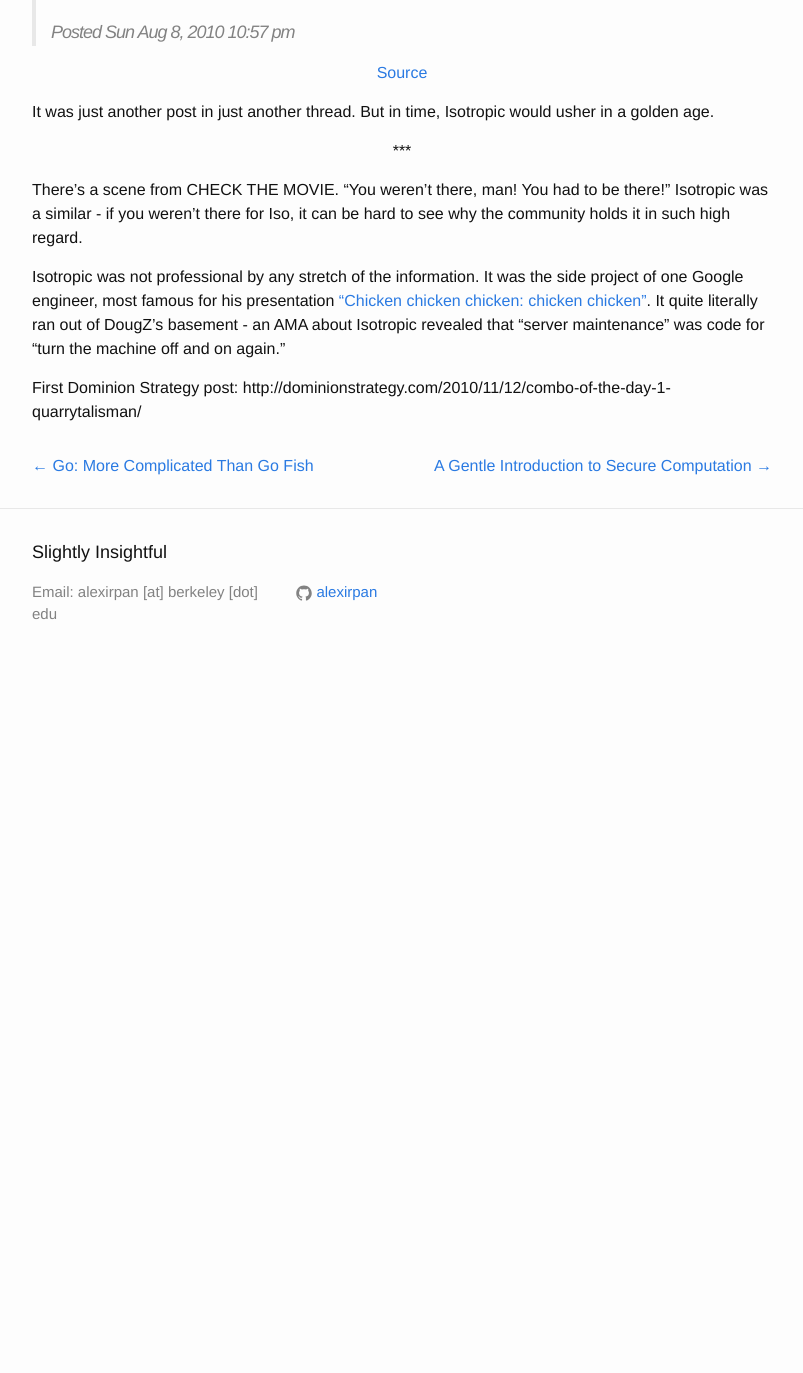
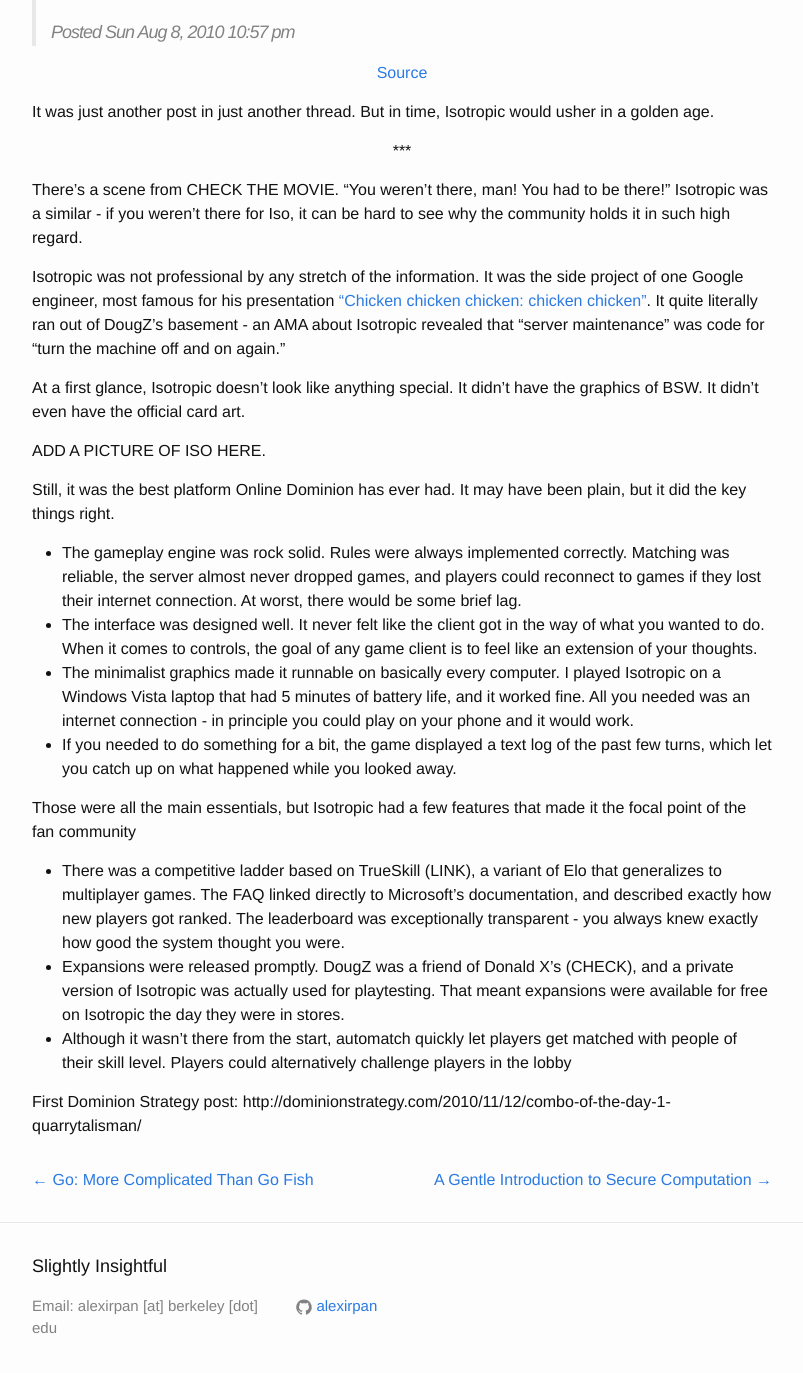
Before and after one commit to alexirpan/alexirpan.github.io, a Jekyll site: the page built from _posts/2016-02-10-dominion-history.markdown, in a window 1280 px wide and 1400 px high, scrolled down 1776 px. Shown: the top 1373 px of the window, without its empty margins (238-1041 px from the left). Built offline with Jekyll 4.4.1, drawn with Linux system fonts in a browser that asks for light colours; before the commit the page ends 2462 px from its top, so only the background shows below that.

Commit message:
Saving work here, going to bed

```diff
--- a/_posts/2016-02-10-dominion-history.markdown
+++ b/_posts/2016-02-10-dominion-history.markdown
@@ -100,6 +100,43 @@
 It quite literally ran out of DougZ's basement - an AMA about Isotropic revealed
 that "server maintenance" was code for "turn the machine off and on again."
 
+At a first glance, Isotropic doesn't look like anything special. It didn't have
+the graphics of BSW. It didn't even have the official card art.
+
+ADD A PICTURE OF ISO HERE.
+
+Still, it was the best platform Online Dominion has ever had. It may have been
+plain, but it did the key things right.
+
+* The gameplay engine was rock solid. Rules were always implemented correctly.
+Matching was reliable, the server almost never dropped games, and players
+could reconnect to games if they lost their internet connection. At worst,
+there would be some brief lag.
+* The interface was designed well. It never felt like the client got in the way
+of what you wanted to do. When it comes to controls, the goal of any game client
+is to feel like an extension of your thoughts.
+* The minimalist graphics made it runnable on basically every computer. I played
+Isotropic on a Windows Vista laptop that had 5 minutes of battery life, and it
+worked fine. All you needed was an internet connection - in principle you could
+play on your phone and it would work.
+* If you needed to do something for a bit, the game displayed a text log of the
+past few turns, which let you catch up on what happened while you looked away.
+
+Those were all the main essentials, but Isotropic had a few features that
+made it the focal point of the fan community
+
+* There was a competitive ladder based on TrueSkill (LINK), a variant of
+Elo that generalizes to multiplayer games. The FAQ linked directly to
+Microsoft's documentation, and described exactly how new players got ranked.
+The leaderboard was exceptionally transparent - you always knew exactly
+how good the system thought you were.
+* Expansions were released promptly. DougZ was a friend of Donald X's (CHECK),
+and a private version of Isotropic was actually used for playtesting. That meant
+expansions were available for free on Isotropic the day they were in stores.
+* Although it wasn't there from the start, automatch quickly let players
+get matched with people of their skill level. Players could alternatively challenge
+players in the lobby
+
 
 
 First Dominion Strategy post: http://dominionstrategy.com/2010/11/12/combo-of-the-day-1-quarrytalisman/
```
